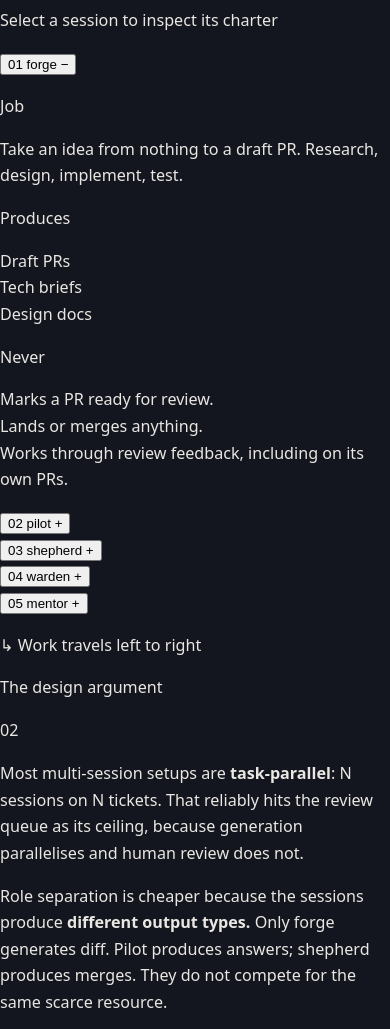
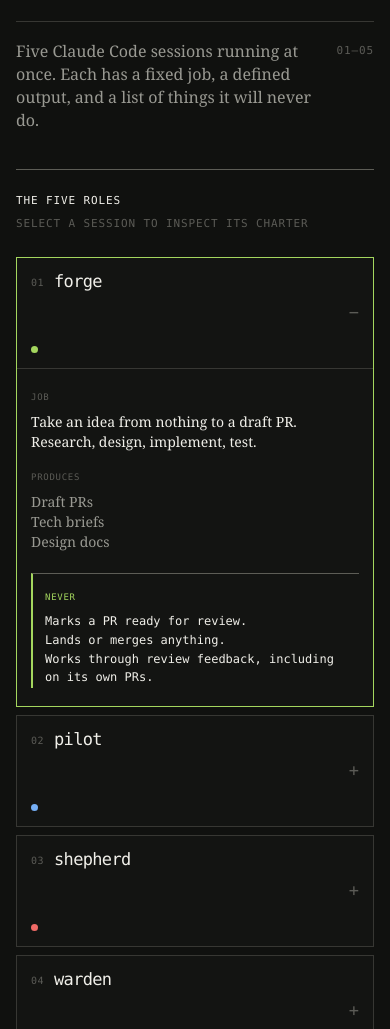
Before and after one commit to arscholtes/arscholtes.github.io, a plain HTML site: page fps/index.html in a window 390 px wide. Shown: the part 433-1462 px from the top of the page. Drawn offline with Linux system fonts and the light colour scheme.

Commit message:
The FPS explainer loads its own stylesheet and script again
fps/index.html linked /styles.css and /script.js, root-absolute paths
left over from where the page was first built. On GitHub Pages those
resolve to the home page's stylesheet and to a script that does not
exist, so the live page rendered in the wrong styles and four of its
five role toggles never opened. The résumé links to this page.

Both paths are relative now, and the favicon link, whose file never
existed, is gone. Checked in headless Chrome against a local server:
the page loads fps/styles.css, the pilot toggle opens, and there are
no failed requests or console errors (live today: script.js 404 and
the toggle stays closed).

Co-Authored-By: Claude Opus 5.5 (1M context) <noreply@anthropic.com>
Claude-Session: https://claude.ai/code/session_01MmMHYrS3EYtFRFZ1MJkaSL

```diff
--- a/fps/index.html
+++ b/fps/index.html
@@ -8,8 +8,7 @@
       content="FPS is five Claude Code sessions running at once, each with a fixed job and an explicit list of things it does not do."
     />
     <title>FPS — The system is the constraint</title>
-    <link rel="icon" href="/favicon.svg" type="image/svg+xml" />
-    <link rel="stylesheet" href="/styles.css" />
+    <link rel="stylesheet" href="styles.css" />
   </head>
   <body>
     <main class="page-shell">
@@ -220,5 +219,5 @@
         <span>constraints make the system</span>
       </footer>
     </main>
-    <script src="/script.js"></script></body>
+    <script src="script.js"></script></body>
 </html>
```
